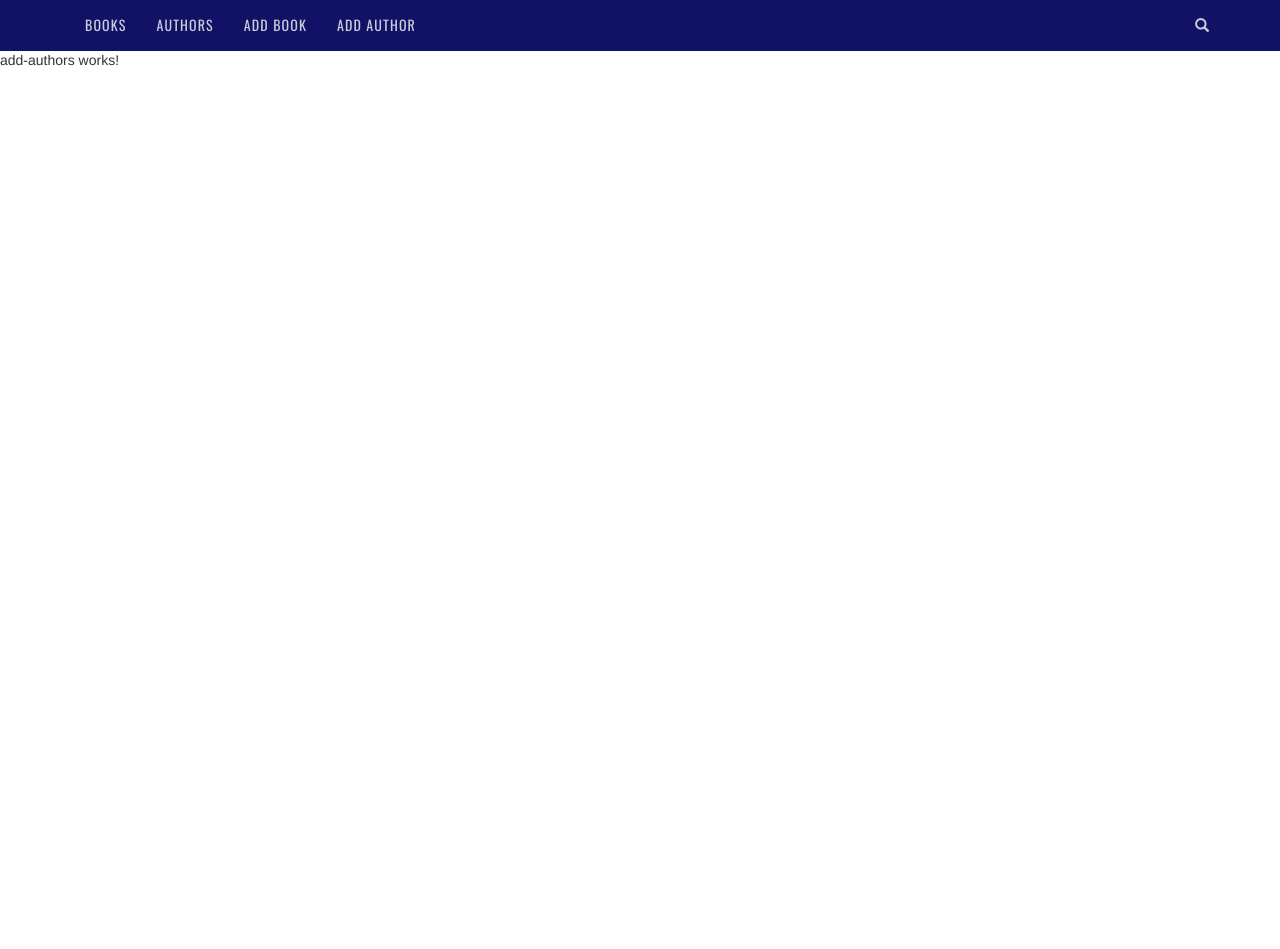
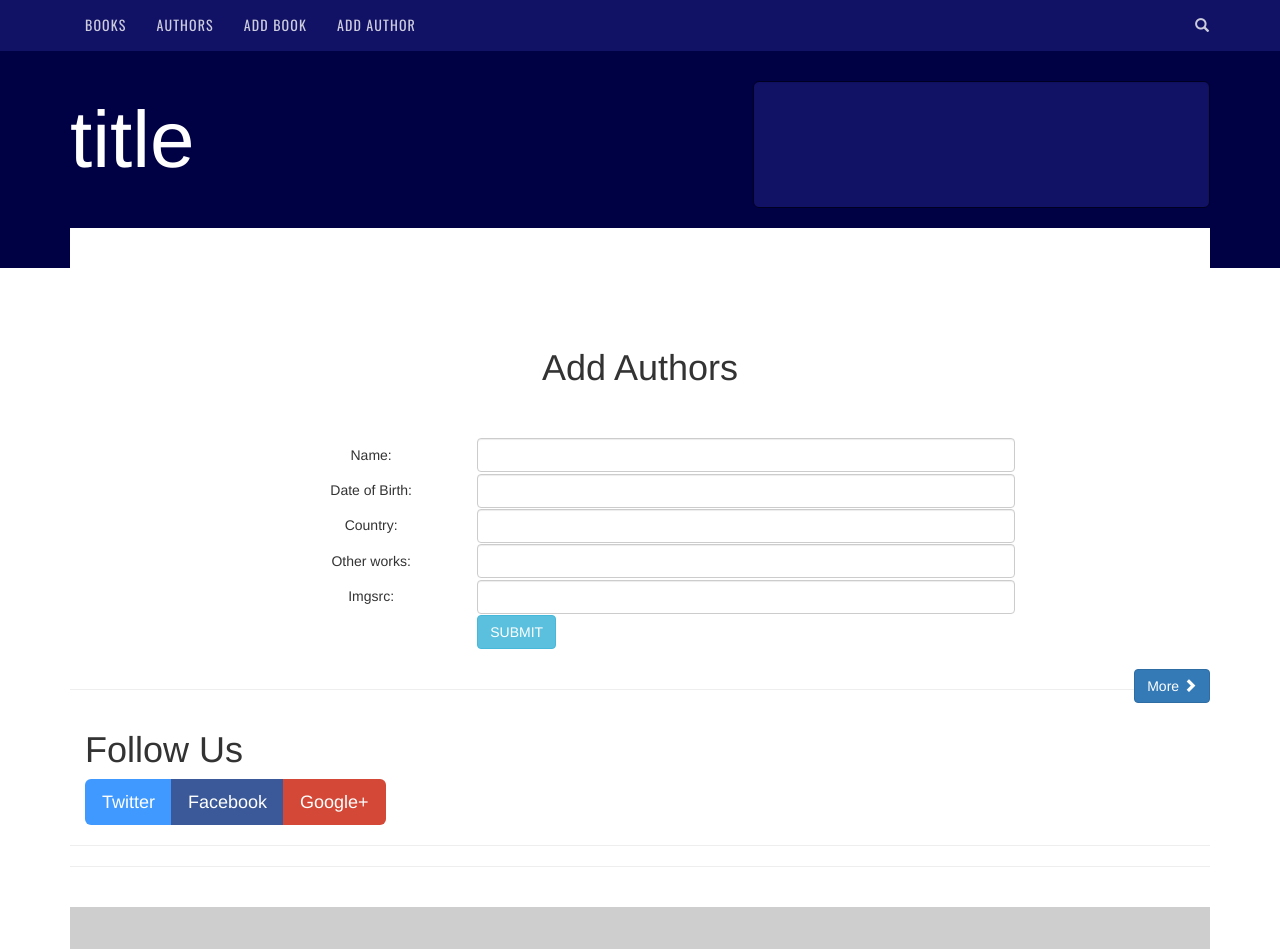
Before and after one commit to JossinAntony/Repo-LibraryApp-Angular, an Angular app: page /addAuthor in a window 1280 px wide. Shown: the top 949 px of the page. Before the commit the page ends 800 px from the top, so only its background shows below. Built offline with nearby package versions, Linux system fonts and the light colour scheme.

Commit message:
ad author added.

```diff
--- a/src/app/add-authors/add-authors.component.html
+++ b/src/app/add-authors/add-authors.component.html
@@ -1,3 +1,113 @@
-<p>
-  add-authors works!
-</p>
+<div id="masthead">
+  <div class="container">
+    <div class="row">
+      <div class="col-md-7">
+        <h1>title
+          <p class="lead"></p>
+        </h1>
+      </div>
+      <div class="col-md-5">
+        <div class="well well-lg">
+          <div class="row">
+            <div class="col-sm-12">
+            </div>
+          </div>
+        </div>
+      </div>
+    </div>
+  </div><!-- /cont -->
+
+  <div class="container">
+    <div class="row">
+      <div class="col-md-12">
+        <div class="top-spacer"> </div>
+      </div>
+    </div>
+  </div><!-- /cont -->
+
+</div>
+
+
+<div class="container">
+  <div class="row">
+    <div class="col col-12 col-sm-2"></div>
+    <div class="col col-12 col-sm-8 border border-secondary rounded">
+      <br><br><br>
+      <h1 class='text-center'>Add Authors</h1>
+      <br><br>
+      <form (ngSubmit)=onSubmit(f) #f='ngForm'>
+        <table class="table table-borderless">
+          <tr>
+            <td><h5 class="text-center">Name:</h5></td>
+            <td> <input type="text" class="form-control" name="name" ngModel> </td>
+          </tr>
+          <tr>
+            <td><h5 class="text-center">Date of Birth:</h5></td>
+            <td> <input type="text" class="form-control" name="dob" ngModel> </td>
+          </tr>
+          <tr>
+          <td><h5 class="text-center">Country:</h5></td>
+          <td> <input type="text" class="form-control" name="country" ngModel> </td>
+          </tr>
+          <tr>
+            <td><h5 class="text-center">Other works:</h5></td>
+            <td> <input type="text" class="form-control" name="otherworks" ngModel> </td>
+          </tr>
+          <tr>
+            <td><h5 class="text-center">Imgsrc:</h5></td>
+            <td> <input type="text" class="form-control" name="src" ngModel> </td>
+          </tr>
+          <tr>
+            <td></td>
+            <td> <button class="btn btn-info" type="submit" ngSubmit>SUBMIT</button></td>
+          </tr>
+        </table>
+      </form>
+    </div>
+    <div class="col col-12 col-sm-2"></div>
+  </div>
+
+
+  <a href="/" class="btn btn-primary pull-right btnNext">More <i class="glyphicon glyphicon-chevron-right"></i></a>
+
+
+
+  <hr>
+
+  <div class="container" id="footer">
+    <div class="row">
+      <div class="col col-sm-12">
+
+        <h1>Follow Us</h1>
+        <div class="btn-group">
+        <a class="btn btn-twitter btn-lg" href="#"><i class="icon-twitter icon-large"></i> Twitter</a>
+      <a class="btn btn-facebook btn-lg" href="#"><i class="icon-facebook icon-large"></i> Facebook</a>
+      <a class="btn btn-google-plus btn-lg" href="#"><i class="icon-google-plus icon-large"></i> Google+</a>
+        </div>
+
+      </div>
+  </div>
+</div>
+
+<hr>
+
+<hr>
+
+<footer>
+  <div class="container">
+    <div class="row">
+      <div class="col-sm-6">
+        <ul class="list-inline">
+          <li><i class="icon-facebook icon-2x"></i></li>
+          <li><i class="icon-twitter icon-2x"></i></li>
+          <li><i class="icon-google-plus icon-2x"></i></li>
+          <li><i class="icon-pinterest icon-2x"></i></li>
+        </ul>
+
+      </div>
+      <div class="col-sm-6">
+          <p class="pull-right">Built with <i class="icon-heart-empty"></i> at <a href="http://www.bootply.com">Bootply</a></p>
+      </div>
+    </div>
+  </div>
+</footer>
--- a/src/app/add-authors/add-authors.component.ts
+++ b/src/app/add-authors/add-authors.component.ts
@@ -1,4 +1,7 @@
 import { Component, OnInit } from '@angular/core';
+import {ApiService} from '../api.service';
+import {FormsModule, NgForm} from '@angular/forms';
+
 
 @Component({
   selector: 'app-add-authors',
@@ -7,9 +10,18 @@ import { Component, OnInit } from '@angular/core';
 })
 export class AddAuthorsComponent implements OnInit {
 
-  constructor() { }
+  constructor(private apiservice:ApiService) { }
 
   ngOnInit() {
   }
 
+    onSubmit(data:NgForm){
+      this.apiservice.saveAuthors(data.value).subscribe((response: any)=>{
+        if(response._id != null){
+          alert("Author saved!")
+        }else{
+          alert("Error!");
+        }
+      })
+    }
 }
--- a/src/app/api.service.ts
+++ b/src/app/api.service.ts
@@ -16,6 +16,10 @@ export class ApiService {
     return this.http.get('http://libraryapp-ict.herokuapp.com/retrieveAuthorsAPI');
   }
 
+  saveAuthors(data){
+    return this.http.post('http://libraryapp-ict.herokuapp.com/saveAuthorsAPI',data);
+  }
+
 
 
 }
```
